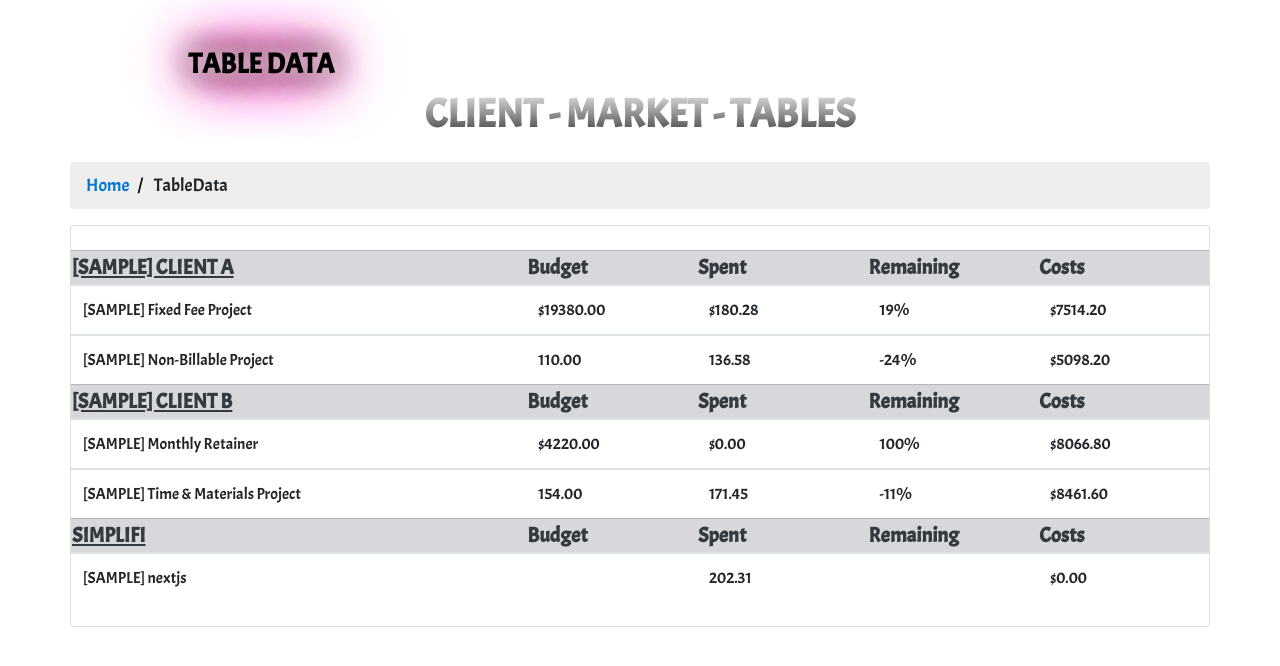
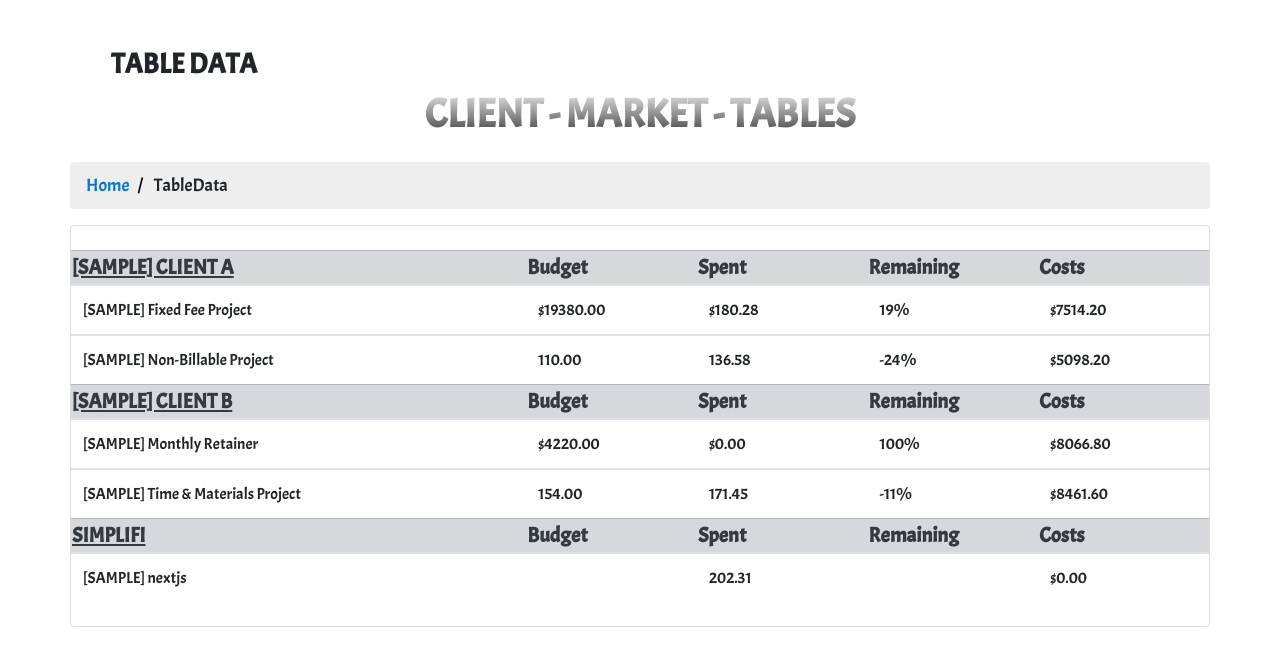
Before and after one commit to ZaidReshamwale/clienttable, a React (Create React App) app: page / in a window 1280 px wide. Shown: the top 666 px of the page. Built offline with nearby package versions, Linux system fonts and the light colour scheme.

Commit message:
Update ClientA.css

```diff
--- a/src/ClientA.css
+++ b/src/ClientA.css
@@ -53,22 +53,3 @@ ul.breadcrumb {
   #Simplifi{
     margin-bottom: 1.5rem !important ;
   }
-
-.glow {
-
-        color: #000000;
-        text-align: center;
-        -webkit-animation: glow 1s ease-in-out infinite alternate;
-        -moz-animation: glow 1s ease-in-out infinite alternate;
-        animation: glow 1s ease-in-out infinite alternate;
-      }
-      @-webkit-keyframes glow {
-        from {
-          text-shadow: 0 0 10px #eeeeee, 0 0 20px #000000, 0 0 30px #000000, 0 0 40px #000000,
-                       0 0 50px #9554b3, 0 0 60px #9554b3, 0 0 70px #9554b3;
-        }
-        to {
-          text-shadow: 0 0 20px #eeeeee, 0 0 30px #ff4da6, 0 0 40px #ff4da6, 0 0 50px #ff4da6,
-                       0 0 60px #ff4da6, 0 0 70px #ff4da6, 0 0 80px #ff4da6;
-        }
-      }
```
